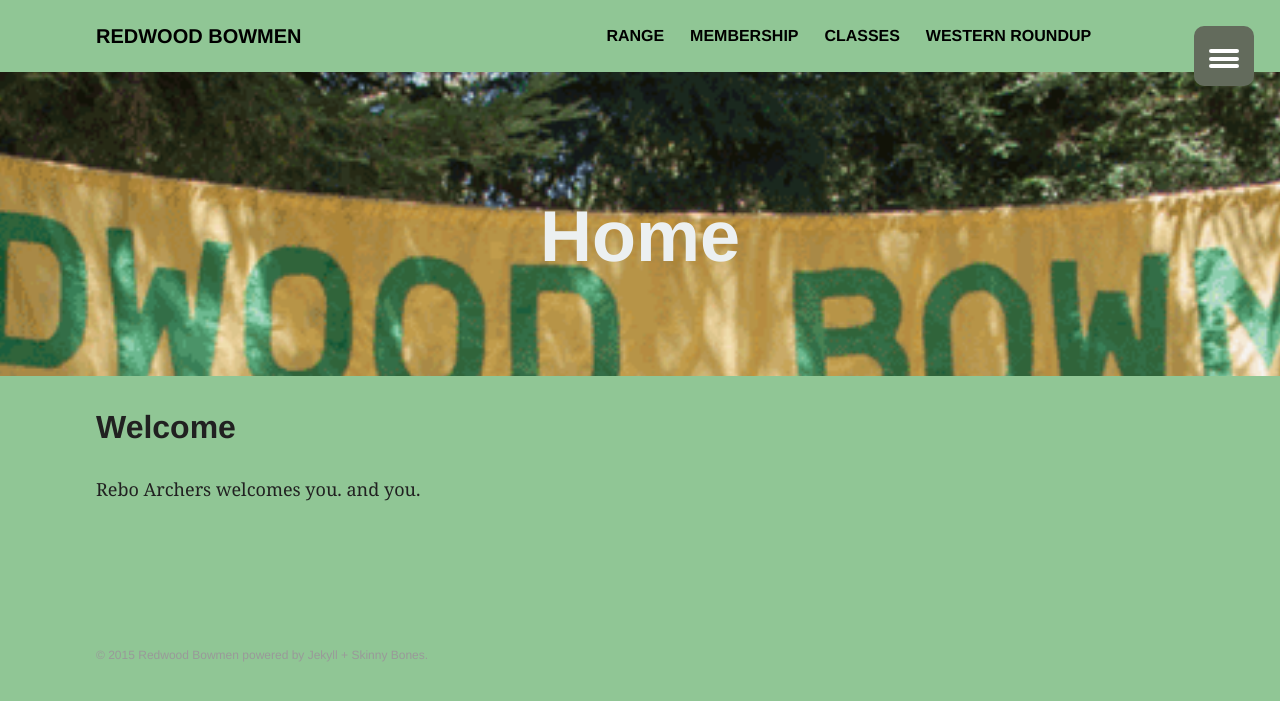
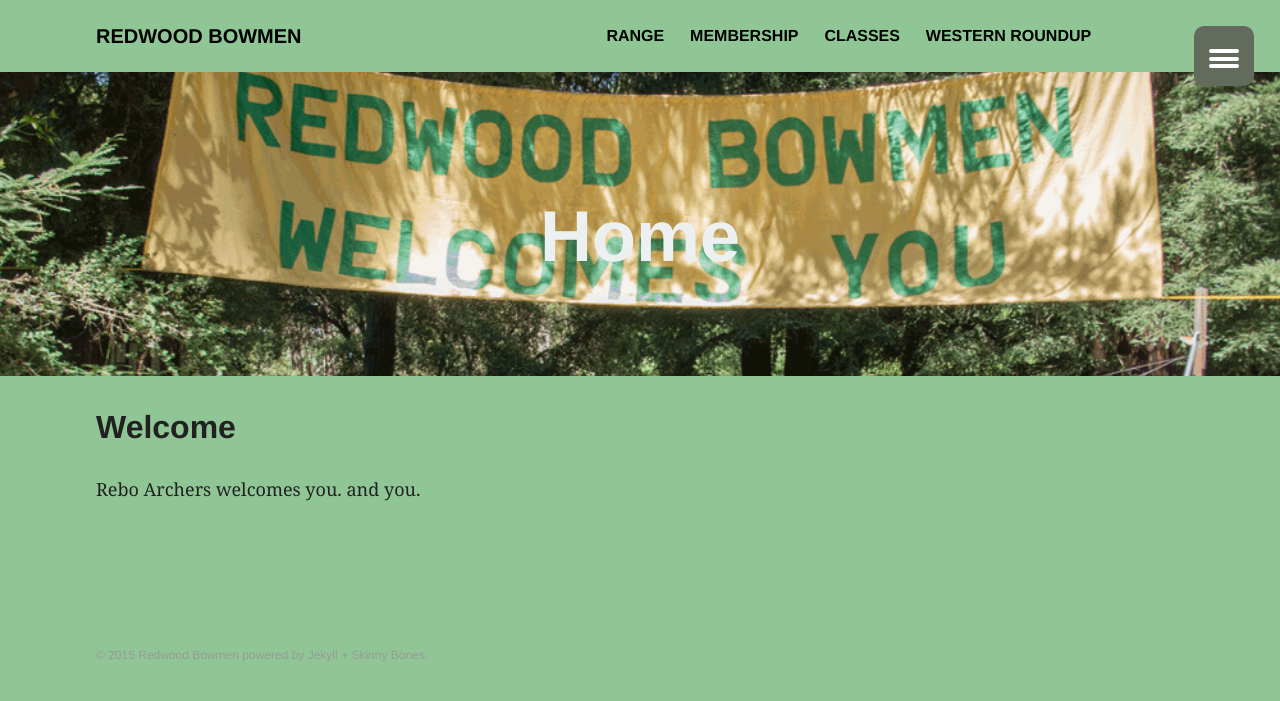
Before and after one commit to reboarchers/reboarchers.github.io, a Jekyll site: the page built from index.md, in a window 1280 px wide. Shown: the top 701 px of the page. Built offline with Jekyll 4.4.1, drawn with Linux system fonts in a browser that asks for light colours.

Commit message:
Corrected size of background image on large displays

```diff
--- a/_config.yml
+++ b/_config.yml
@@ -5,7 +5,7 @@
 #logo: # 120x120 px default image used for Twitter summary card
 #teaser: # 400x250 px default teaser image used in image archive grid
 locale: en_US
-url: https://reboarchers.github.io
+url: http://localhost:4000
 
 # Jekyll configuration
 
--- a/_sass/_layout.scss
+++ b/_sass/_layout.scss
@@ -240,7 +240,7 @@
 	text-align: center;
 	color: rgb(236, 240, 241);
 	@include media($large) {
-		background-size: cover;
+		background-size: 100%;
 	}
 }
 .page-lead-content {
```
